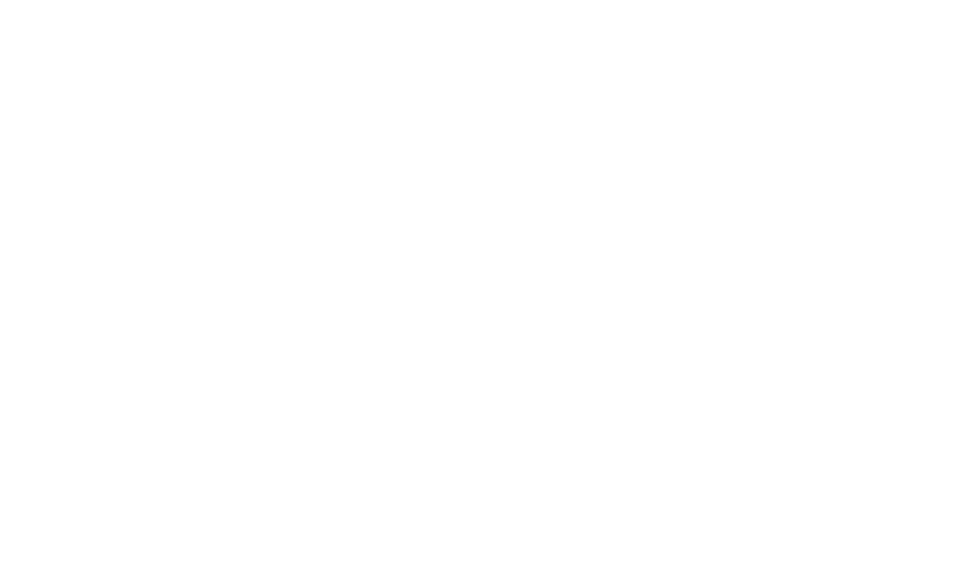
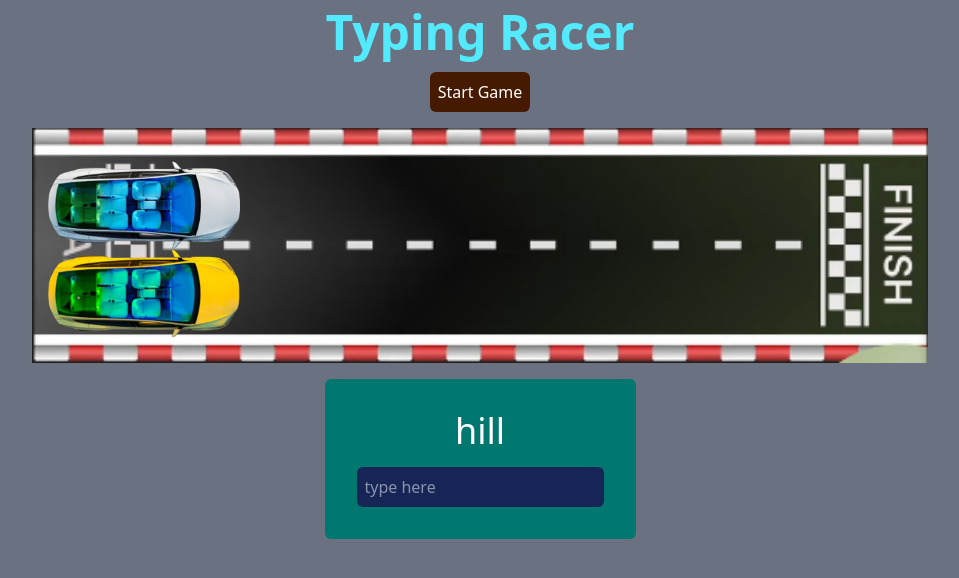
Before and after one commit to md-kamrujjaman-al-kudrot-dev/Typing-Racer-Game-tailwind-and-js-programming-hero, a website: page src/index.html in a window 1280 px wide. Shown: the whole page, without its empty margins (160-1119 px from the left). Drawn offline with Linux system fonts and the light colour scheme.

Commit message:
complete UI design for Typing Racing Game

```diff
--- a/src/index.html
+++ b/src/index.html
@@ -1,12 +1,31 @@
 <!doctype html>
 <html>
+
 <head>
   <meta charset="UTF-8">
   <meta name="viewport" content="width=device-width, initial-scale=1.0">
   <link href="./output.css" rel="stylesheet">
   <title>Typing Racer Game</title>
 </head>
-<body>
 
+<body class="bg-gray-500">
+  <div id="text" class="flex flex-col items-center justify-center mt-2">
+    <h1 class=" text-5xl font-bold text-cyan-300">Typing Racer</h1>
+    <button class="text-white bg-amber-950 p-2 rounded-md mt-4">Start Game</button>
+  </div>
+  <div id="main" class=" flex  justify-center mt-4">
+    <div class="absolute w-[15%]  left-[13rem] mt-8">
+      <img id="car1" src="./Image/car1.png" alt="car1">
+      <img id="car2" src="./Image/car2.png" alt="car2">
+    </div>
+    <img class="w-[70%]" src="./Image/road.png" alt="road">
+  </div>
+  <div class="text-white flex flex-col items-center justify-center ">
+    <div class="bg-teal-700 rounded-md flex flex-col items-center p-8 mt-4 gap-4">
+      <h1 class="text-4xl font-semiold">hill</h1>
+      <input class="bg-blue-950 p-2 rounded-md" type="text" placeholder="type here">
+    </div>
+  </div>
 </body>
+
 </html>
```
Also changed, not shown: src/Image/car1.png (added), src/Image/car2.png (added), src/Image/road.png (added), src/output.css.
